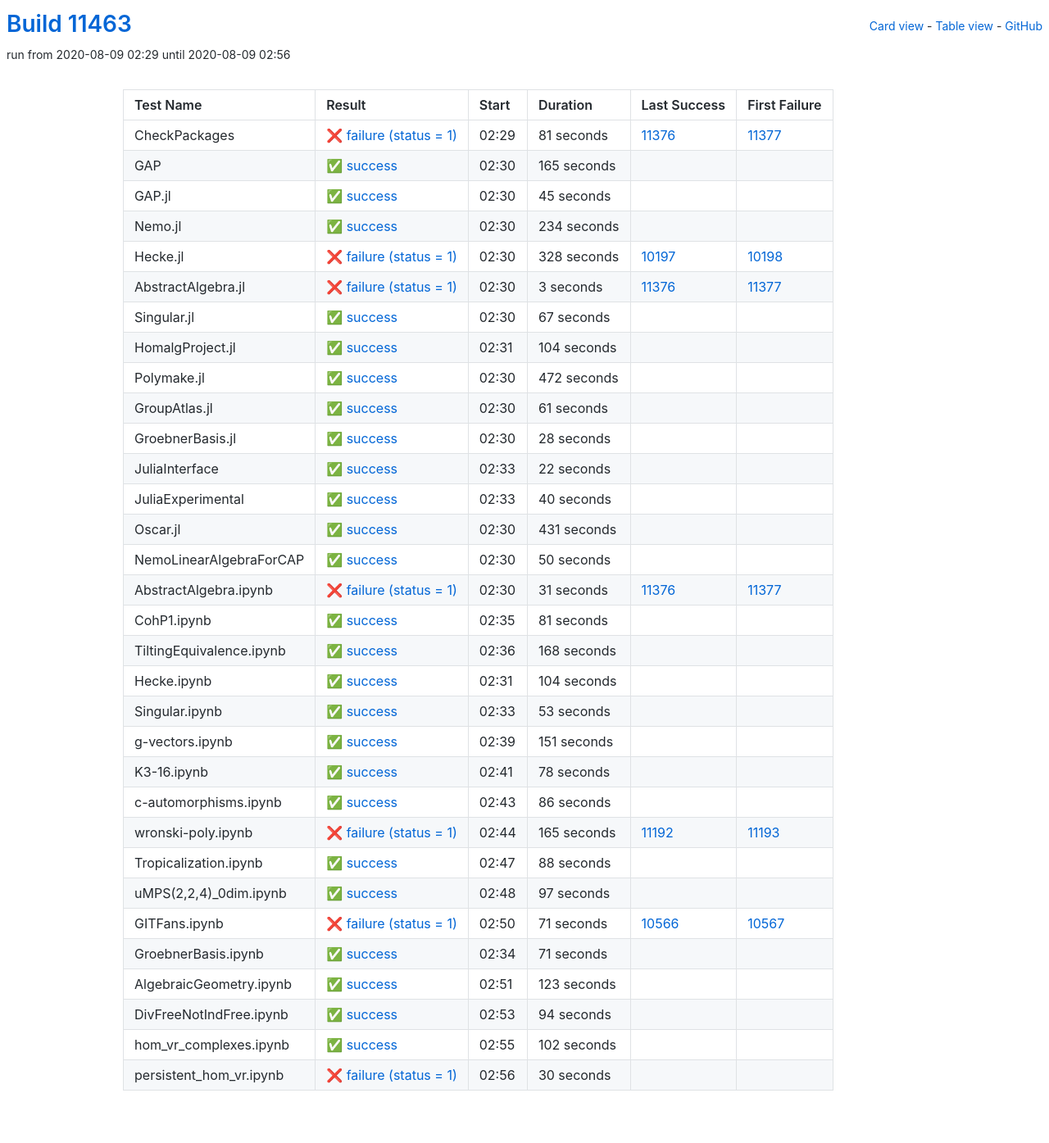
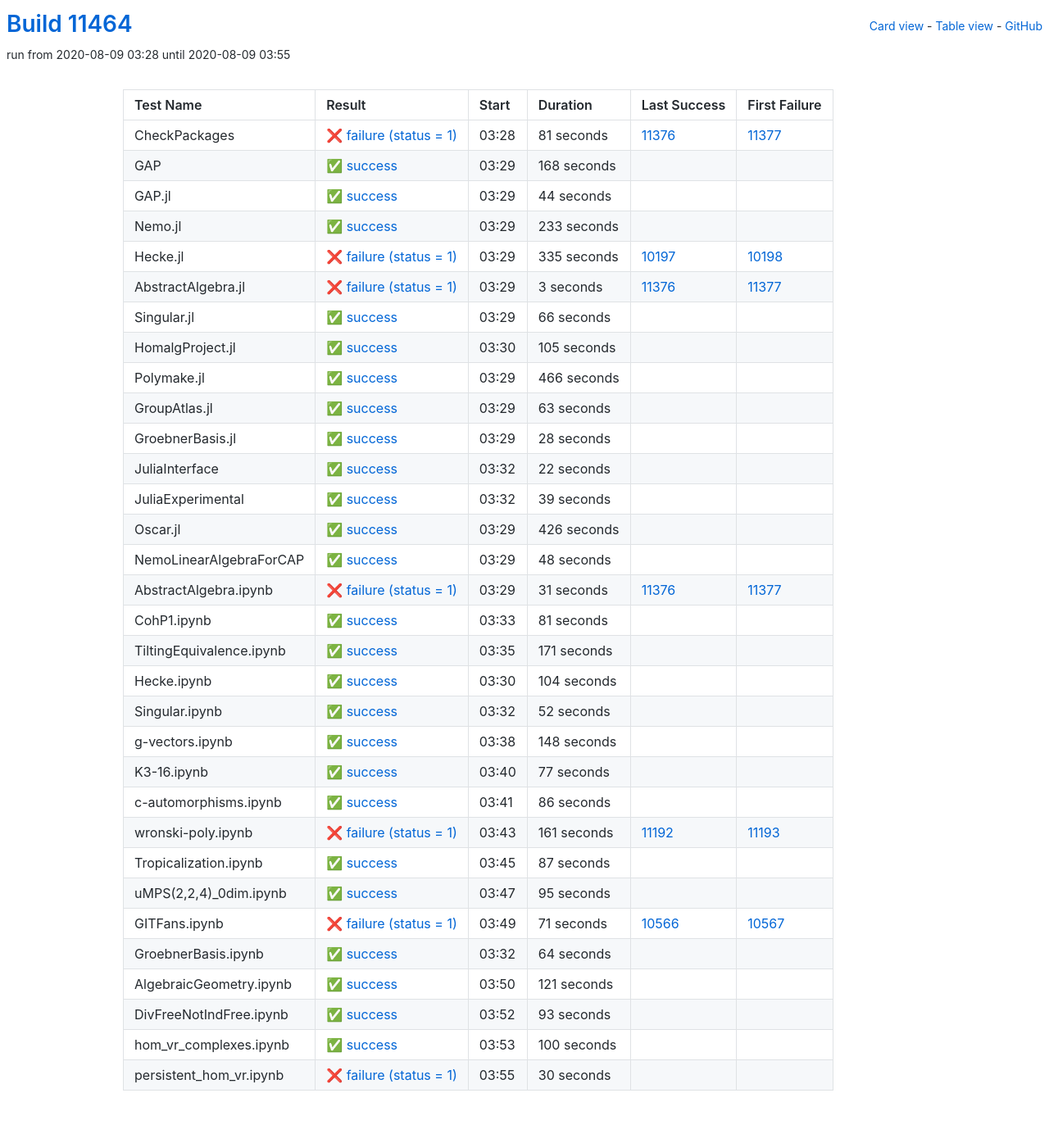
Before and after one commit to oscar-system/oscar-ci-status, a Jekyll site: the page built from table.html, in a window 1280 px wide. Shown: the whole page at 82% size. Built offline with Jekyll 4.4.1, drawn with Linux system fonts in a browser that asks for light colours.

Commit message:
Build #11464

```diff
--- a/_data/ci.yml
+++ b/_data/ci.yml
@@ -1,6 +1,6 @@
 ---
-build: 11463
-build_url: https://oscarci.mathematik.uni-kl.de/job/oscar/11463/
+build: 11464
+build_url: https://oscarci.mathematik.uni-kl.de/job/oscar/11464/
 job: oscar
 organization: oscar-system
 repo: oscar-ci-status
@@ -8,8 +8,8 @@
 tests:
 - name: CheckPackages
   id: checkpackages
-  log: https://oscarci.mathematik.uni-kl.de/job/oscar/11463/artifact/logs/build-11463/CheckPackages.log
-  start: 2020-08-09 02:29
+  log: https://oscarci.mathematik.uni-kl.de/job/oscar/11464/artifact/logs/build-11464/CheckPackages.log
+  start: 2020-08-09 03:28
   success: false
   exitcode: 1
   status: failure
@@ -20,56 +20,56 @@
   first_failure_url: https://oscarci.mathematik.uni-kl.de/job/oscar/11377/
 - name: GAP
   id: gap
-  log: https://oscarci.mathematik.uni-kl.de/job/oscar/11463/artifact/logs/build-11463/GAP.log
-  start: 2020-08-09 02:30
+  log: https://oscarci.mathematik.uni-kl.de/job/oscar/11464/artifact/logs/build-11464/GAP.log
+  start: 2020-08-09 03:29
   success: true
   exitcode: 0
   status: success
-  duration: 165
+  duration: 168
   last_success: false
   last_success_url:
   first_failure: false
   first_failure_url:
 - name: GAP.jl
   id: gap-jl
-  log: https://oscarci.mathematik.uni-kl.de/job/oscar/11463/artifact/logs/build-11463/GAP.jl.log
-  start: 2020-08-09 02:30
+  log: https://oscarci.mathematik.uni-kl.de/job/oscar/11464/artifact/logs/build-11464/GAP.jl.log
+  start: 2020-08-09 03:29
   success: true
   exitcode: 0
   status: success
-  duration: 45
+  duration: 44
   last_success: false
   last_success_url:
   first_failure: false
   first_failure_url:
 - name: Nemo.jl
   id: nemo-jl
-  log: https://oscarci.mathematik.uni-kl.de/job/oscar/11463/artifact/logs/build-11463/Nemo.jl.log
-  start: 2020-08-09 02:30
+  log: https://oscarci.mathematik.uni-kl.de/job/oscar/11464/artifact/logs/build-11464/Nemo.jl.log
+  start: 2020-08-09 03:29
   success: true
   exitcode: 0
   status: success
-  duration: 234
+  duration: 233
   last_success: false
   last_success_url:
   first_failure: false
   first_failure_url:
 - name: Hecke.jl
   id: hecke-jl
-  log: https://oscarci.mathematik.uni-kl.de/job/oscar/11463/artifact/logs/build-11463/Hecke.jl.log
-  start: 2020-08-09 02:30
+  log: https://oscarci.mathematik.uni-kl.de/job/oscar/11464/artifact/logs/build-11464/Hecke.jl.log
+  start: 2020-08-09 03:29
   success: false
   exitcode: 1
   status: failure
-  duration: 328
+  duration: 335
   last_success: 10197
   last_success_url: https://oscarci.mathematik.uni-kl.de/job/oscar/10197/
   first_failure: 10198
   first_failure_url: https://oscarci.mathematik.uni-kl.de/job/oscar/10198/
 - name: AbstractAlgebra.jl
   id: abstractalgebra-jl
-  log: https://oscarci.mathematik.uni-kl.de/job/oscar/11463/artifact/logs/build-11463/AbstractAlgebra.jl.log
-  start: 2020-08-09 02:30
+  log: https://oscarci.mathematik.uni-kl.de/job/oscar/11464/artifact/logs/build-11464/AbstractAlgebra.jl.log
+  start: 2020-08-09 03:29
   success: false
   exitcode: 1
   status: failure
@@ -80,56 +80,56 @@
   first_failure_url: https://oscarci.mathematik.uni-kl.de/job/oscar/11377/
 - name: Singular.jl
   id: singular-jl
-  log: https://oscarci.mathematik.uni-kl.de/job/oscar/11463/artifact/logs/build-11463/Singular.jl.log
-  start: 2020-08-09 02:30
+  log: https://oscarci.mathematik.uni-kl.de/job/oscar/11464/artifact/logs/build-11464/Singular.jl.log
+  start: 2020-08-09 03:29
   success: true
   exitcode: 0
   status: success
-  duration: 67
+  duration: 66
   last_success: false
   last_success_url:
   first_failure: false
   first_failure_url:
 - name: HomalgProject.jl
   id: homalgproject-jl
-  log: https://oscarci.mathematik.uni-kl.de/job/oscar/11463/artifact/logs/build-11463/HomalgProject.jl.log
-  start: 2020-08-09 02:31
+  log: https://oscarci.mathematik.uni-kl.de/job/oscar/11464/artifact/logs/build-11464/HomalgProject.jl.log
+  start: 2020-08-09 03:30
   success: true
   exitcode: 0
   status: success
-  duration: 104
+  duration: 105
   last_success: false
   last_success_url:
   first_failure: false
   first_failure_url:
 - name: Polymake.jl
   id: polymake-jl
-  log: https://oscarci.mathematik.uni-kl.de/job/oscar/11463/artifact/logs/build-11463/Polymake.jl.log
-  start: 2020-08-09 02:30
+  log: https://oscarci.mathematik.uni-kl.de/job/oscar/11464/artifact/logs/build-11464/Polymake.jl.log
+  start: 2020-08-09 03:29
   success: true
   exitcode: 0
   status: success
-  duration: 472
+  duration: 466
   last_success: false
   last_success_url:
   first_failure: false
   first_failure_url:
 - name: GroupAtlas.jl
   id: groupatlas-jl
-  log: https://oscarci.mathematik.uni-kl.de/job/oscar/11463/artifact/logs/build-11463/GroupAtlas.jl.log
-  start: 2020-08-09 02:30
+  log: https://oscarci.mathematik.uni-kl.de/job/oscar/11464/artifact/logs/build-11464/GroupAtlas.jl.log
+  start: 2020-08-09 03:29
   success: true
   exitcode: 0
   status: success
-  duration: 61
+  duration: 63
   last_success: false
   last_success_url:
   first_failure: false
   first_failure_url:
 - name: GroebnerBasis.jl
   id: groebnerbasis-jl
-  log: https://oscarci.mathematik.uni-kl.de/job/oscar/11463/artifact/logs/build-11463/GroebnerBasis.jl.log
-  start: 2020-08-09 02:30
+  log: https://oscarci.mathematik.uni-kl.de/job/oscar/11464/artifact/logs/build-11464/GroebnerBasis.jl.log
+  start: 2020-08-09 03:29
   success: true
   exitcode: 0
   status: success
@@ -140,8 +140,8 @@
   first_failure_url:
 - name: JuliaInterface
   id: juliainterface
-  log: https://oscarci.mathematik.uni-kl.de/job/oscar/11463/artifact/logs/build-11463/JuliaInterface.log
-  start: 2020-08-09 02:33
+  log: https://oscarci.mathematik.uni-kl.de/job/oscar/11464/artifact/logs/build-11464/JuliaInterface.log
+  start: 2020-08-09 03:32
   success: true
   exitcode: 0
   status: success
@@ -152,44 +152,44 @@
   first_failure_url:
 - name: JuliaExperimental
   id: juliaexperimental
-  log: https://oscarci.mathematik.uni-kl.de/job/oscar/11463/artifact/logs/build-11463/JuliaExperimental.log
-  start: 2020-08-09 02:33
+  log: https://oscarci.mathematik.uni-kl.de/job/oscar/11464/artifact/logs/build-11464/JuliaExperimental.log
+  start: 2020-08-09 03:32
   success: true
   exitcode: 0
   status: success
-  duration: 40
+  duration: 39
   last_success: false
   last_success_url:
   first_failure: false
   first_failure_url:
 - name: Oscar.jl
   id: oscar-jl
-  log: https://oscarci.mathematik.uni-kl.de/job/oscar/11463/artifact/logs/build-11463/Oscar.jl.log
-  start: 2020-08-09 02:30
+  log: https://oscarci.mathematik.uni-kl.de/job/oscar/11464/artifact/logs/build-11464/Oscar.jl.log
+  start: 2020-08-09 03:29
   success: true
   exitcode: 0
   status: success
-  duration: 431
+  duration: 426
   last_success: false
   last_success_url:
   first_failure: false
   first_failure_url:
 - name: NemoLinearAlgebraForCAP
   id: nemolinearalgebraforcap
-  log: https://oscarci.mathematik.uni-kl.de/job/oscar/11463/artifact/logs/build-11463/NemoLinearAlgebraForCAP.log
-  start: 2020-08-09 02:30
+  log: https://oscarci.mathematik.uni-kl.de/job/oscar/11464/artifact/logs/build-11464/NemoLinearAlgebraForCAP.log
+  start: 2020-08-09 03:29
   success: true
   exitcode: 0
   status: success
-  duration: 50
+  duration: 48
   last_success: false
   last_success_url:
   first_failure: false
   first_failure_url:
 - name: AbstractAlgebra.ipynb
   id: abstractalgebra-ipynb
-  log: https://oscarci.mathematik.uni-kl.de/job/oscar/11463/artifact/logs/build-11463/AbstractAlgebra.ipynb.log
-  start: 2020-08-09 02:30
+  log: https://oscarci.mathematik.uni-kl.de/job/oscar/11464/artifact/logs/build-11464/AbstractAlgebra.ipynb.log
+  start: 2020-08-09 03:29
   success: false
   exitcode: 1
   status: failure
@@ -200,8 +200,8 @@
   first_failure_url: https://oscarci.mathematik.uni-kl.de/job/oscar/11377/
 - name: CohP1.ipynb
   id: cohp1-ipynb
-  log: https://oscarci.mathematik.uni-kl.de/job/oscar/11463/artifact/logs/build-11463/CohP1.ipynb.log
-  start: 2020-08-09 02:35
+  log: https://oscarci.mathematik.uni-kl.de/job/oscar/11464/artifact/logs/build-11464/CohP1.ipynb.log
+  start: 2020-08-09 03:33
   success: true
   exitcode: 0
   status: success
@@ -212,20 +212,20 @@
   first_failure_url:
 - name: TiltingEquivalence.ipynb
   id: tiltingequivalence-ipynb
-  log: https://oscarci.mathematik.uni-kl.de/job/oscar/11463/artifact/logs/build-11463/TiltingEquivalence.ipynb.log
-  start: 2020-08-09 02:36
+  log: https://oscarci.mathematik.uni-kl.de/job/oscar/11464/artifact/logs/build-11464/TiltingEquivalence.ipynb.log
+  start: 2020-08-09 03:35
   success: true
   exitcode: 0
   status: success
-  duration: 168
+  duration: 171
   last_success: false
   last_success_url:
   first_failure: false
   first_failure_url:
 - name: Hecke.ipynb
   id: hecke-ipynb
-  log: https://oscarci.mathematik.uni-kl.de/job/oscar/11463/artifact/logs/build-11463/Hecke.ipynb.log
-  start: 2020-08-09 02:31
+  log: https://oscarci.mathematik.uni-kl.de/job/oscar/11464/artifact/logs/build-11464/Hecke.ipynb.log
+  start: 2020-08-09 03:30
   success: true
   exitcode: 0
   status: success
@@ -236,44 +236,44 @@
   first_failure_url:
 - name: Singular.ipynb
   id: singular-ipynb
-  log: https://oscarci.mathematik.uni-kl.de/job/oscar/11463/artifact/logs/build-11463/Singular.ipynb.log
-  start: 2020-08-09 02:33
+  log: https://oscarci.mathematik.uni-kl.de/job/oscar/11464/artifact/logs/build-11464/Singular.ipynb.log
+  start: 2020-08-09 03:32
   success: true
   exitcode: 0
   status: success
-  duration: 53
+  duration: 52
   last_success: false
   last_success_url:
   first_failure: false
   first_failure_url:
 - name: g-vectors.ipynb
   id: g-vectors-ipynb
-  log: https://oscarci.mathematik.uni-kl.de/job/oscar/11463/artifact/logs/build-11463/g-vectors.ipynb.log
-  start: 2020-08-09 02:39
+  log: https://oscarci.mathematik.uni-kl.de/job/oscar/11464/artifact/logs/build-11464/g-vectors.ipynb.log
+  start: 2020-08-09 03:38
   success: true
   exitcode: 0
   status: success
-  duration: 151
+  duration: 148
   last_success: false
   last_success_url:
   first_failure: false
   first_failure_url:
 - name: K3-16.ipynb
   id: k3-16-ipynb
-  log: https://oscarci.mathematik.uni-kl.de/job/oscar/11463/artifact/logs/build-11463/K3-16.ipynb.log
-  start: 2020-08-09 02:41
+  log: https://oscarci.mathematik.uni-kl.de/job/oscar/11464/artifact/logs/build-11464/K3-16.ipynb.log
+  start: 2020-08-09 03:40
   success: true
   exitcode: 0
   status: success
-  duration: 78
+  duration: 77
   last_success: false
   last_success_url:
   first_failure: false
   first_failure_url:
 - name: c-automorphisms.ipynb
   id: c-automorphisms-ipynb
-  log: https://oscarci.mathematik.uni-kl.de/job/oscar/11463/artifact/logs/build-11463/c-automorphisms.ipynb.log
-  start: 2020-08-09 02:43
+  log: https://oscarci.mathematik.uni-kl.de/job/oscar/11464/artifact/logs/build-11464/c-automorphisms.ipynb.log
+  start: 2020-08-09 03:41
   success: true
   exitcode: 0
   status: success
@@ -284,44 +284,44 @@
   first_failure_url:
 - name: wronski-poly.ipynb
   id: wronski-poly-ipynb
-  log: https://oscarci.mathematik.uni-kl.de/job/oscar/11463/artifact/logs/build-11463/wronski-poly.ipynb.log
-  start: 2020-08-09 02:44
+  log: https://oscarci.mathematik.uni-kl.de/job/oscar/11464/artifact/logs/build-11464/wronski-poly.ipynb.log
+  start: 2020-08-09 03:43
   success: false
   exitcode: 1
   status: failure
-  duration: 165
+  duration: 161
   last_success: 11192
   last_success_url: https://oscarci.mathematik.uni-kl.de/job/oscar/11192/
   first_failure: 11193
   first_failure_url: https://oscarci.mathematik.uni-kl.de/job/oscar/11193/
 - name: Tropicalization.ipynb
   id: tropicalization-ipynb
-  log: https://oscarci.mathematik.uni-kl.de/job/oscar/11463/artifact/logs/build-11463/Tropicalization.ipynb.log
-  start: 2020-08-09 02:47
+  log: https://oscarci.mathematik.uni-kl.de/job/oscar/11464/artifact/logs/build-11464/Tropicalization.ipynb.log
+  start: 2020-08-09 03:45
   success: true
   exitcode: 0
   status: success
-  duration: 88
+  duration: 87
   last_success: false
   last_success_url:
   first_failure: false
   first_failure_url:
 - name: uMPS(2,2,4)_0dim.ipynb
   id: umps-2-2-4-0dim-ipynb
-  log: https://oscarci.mathematik.uni-kl.de/job/oscar/11463/artifact/logs/build-11463/uMPS-2-2-4-_0dim.ipynb.log
-  start: 2020-08-09 02:48
+  log: https://oscarci.mathematik.uni-kl.de/job/oscar/11464/artifact/logs/build-11464/uMPS-2-2-4-_0dim.ipynb.log
+  start: 2020-08-09 03:47
   success: true
   exitcode: 0
   status: success
-  duration: 97
+  duration: 95
   last_success: false
   last_success_url:
   first_failure: false
   first_failure_url:
 - name: GITFans.ipynb
   id: gitfans-ipynb
-  log: https://oscarci.mathematik.uni-kl.de/job/oscar/11463/artifact/logs/build-11463/GITFans.ipynb.log
-  start: 2020-08-09 02:50
+  log: https://oscarci.mathematik.uni-kl.de/job/oscar/11464/artifact/logs/build-11464/GITFans.ipynb.log
+  start: 2020-08-09 03:49
   success: false
   exitcode: 1
   status: failure
@@ -332,56 +332,56 @@
   first_failure_url: https://oscarci.mathematik.uni-kl.de/job/oscar/10567/
 - name: GroebnerBasis.ipynb
   id: groebnerbasis-ipynb
-  log: https://oscarci.mathematik.uni-kl.de/job/oscar/11463/artifact/logs/build-11463/GroebnerBasis.ipynb.log
-  start: 2020-08-09 02:34
+  log: https://oscarci.mathematik.uni-kl.de/job/oscar/11464/artifact/logs/build-11464/GroebnerBasis.ipynb.log
+  start: 2020-08-09 03:32
   success: true
   exitcode: 0
   status: success
-  duration: 71
+  duration: 64
   last_success: false
   last_success_url:
   first_failure: false
   first_failure_url:
 - name: AlgebraicGeometry.ipynb
   id: algebraicgeometry-ipynb
-  log: https://oscarci.mathematik.uni-kl.de/job/oscar/11463/artifact/logs/build-11463/AlgebraicGeometry.ipynb.log
-  start: 2020-08-09 02:51
+  log: https://oscarci.mathematik.uni-kl.de/job/oscar/11464/artifact/logs/build-11464/AlgebraicGeometry.ipynb.log
+  start: 2020-08-09 03:50
   success: true
   exitcode: 0
   status: success
-  duration: 123
+  duration: 121
   last_success: false
   last_success_url:
   first_failure: false
   first_failure_url:
 - name: DivFreeNotIndFree.ipynb
   id: divfreenotindfree-ipynb
-  log: https://oscarci.mathematik.uni-kl.de/job/oscar/11463/artifact/logs/build-11463/DivFreeNotIndFree.ipynb.log
-  start: 2020-08-09 02:53
+  log: https://oscarci.mathematik.uni-kl.de/job/oscar/11464/artifact/logs/build-11464/DivFreeNotIndFree.ipynb.log
+  start: 2020-08-09 03:52
   success: true
   exitcode: 0
   status: success
-  duration: 94
+  duration: 93
   last_success: false
   last_success_url:
   first_failure: false
   first_failure_url:
 - name: hom_vr_complexes.ipynb
   id: hom-vr-complexes-ipynb
-  log: https://oscarci.mathematik.uni-kl.de/job/oscar/11463/artifact/logs/build-11463/hom_vr_complexes.ipynb.log
-  start: 2020-08-09 02:55
+  log: https://oscarci.mathematik.uni-kl.de/job/oscar/11464/artifact/logs/build-11464/hom_vr_complexes.ipynb.log
+  start: 2020-08-09 03:53
   success: true
   exitcode: 0
   status: success
-  duration: 102
+  duration: 100
   last_success: false
   last_success_url:
   first_failure: false
   first_failure_url:
 - name: persistent_hom_vr.ipynb
   id: persistent-hom-vr-ipynb
-  log: https://oscarci.mathematik.uni-kl.de/job/oscar/11463/artifact/logs/build-11463/persistent_hom_vr.ipynb.log
-  start: 2020-08-09 02:56
+  log: https://oscarci.mathematik.uni-kl.de/job/oscar/11464/artifact/logs/build-11464/persistent_hom_vr.ipynb.log
+  start: 2020-08-09 03:55
   success: false
   exitcode: 1
   status: failure
```
Also changed, not shown: README.md.
